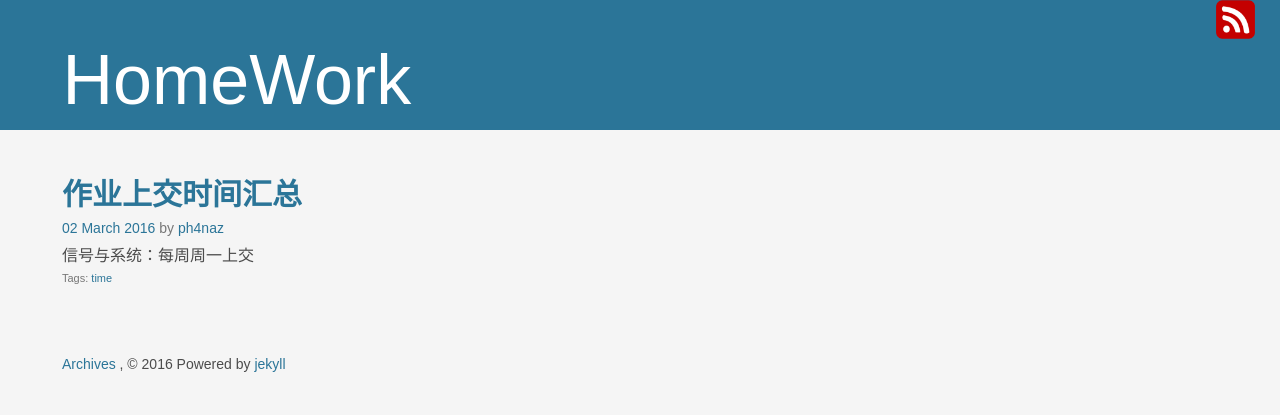
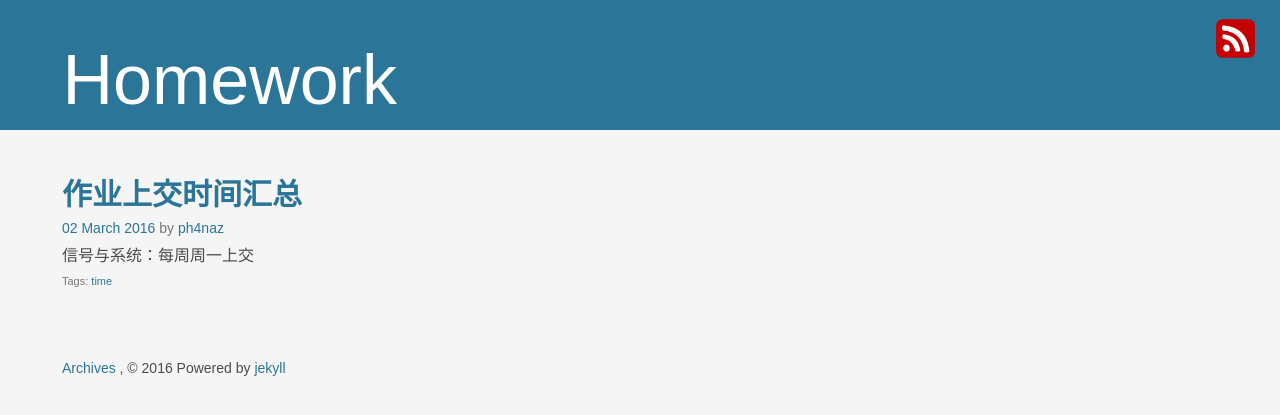
Before and after one commit to ph4naz/ph4naz.github.io, a Jekyll site: the page built from index.html, in a window 1280 px wide. Shown: the top 415 px of the page. Built offline with Jekyll 4.4.1, drawn with Linux system fonts in a browser that asks for light colours; Markdown is read by kramdown in place of the engine named in the settings; the list of posts is cut into pages by our own code.

Commit message:
little change for feed

```diff
--- a/_layouts/default.html
+++ b/_layouts/default.html
@@ -23,7 +23,7 @@
         <img src="/images/feed.png" id="feed">
       </a>
         <div id="about">
-          <h1 class="default">HomeWork</h1>
+          <h1 class="default">Homework</h1>
           </p>
         </div>
       </div>
--- a/index.html
+++ b/index.html
@@ -14,11 +14,11 @@ title: Homework.
         {{ post.content }}
       </div>
       <div class="item_meta">
-        <div class="item_tags">Tags:
+        <span class="item_tags">Tags:
           {% for tag in post.tags %}
           <a href="/tags/{{ tag }}.html" title="View posts tagged with &quot;{{ tag }}&quot;">{{ tag }}</a>{% if forloop.last != true %}, {% endif %}
           {% endfor %}
-        </div>
+        </span>
       </div>
     </div>
   </article>
--- a/stylesheets/screen.css
+++ b/stylesheets/screen.css
@@ -105,6 +105,7 @@ html>body #box {
   position: fixed;
   bottom: inherit;
   right: 25px;
+  padding-top: 0.5cm
 }
 
 #head #about {
```
Also changed, not shown: images/back-top.png (added).
